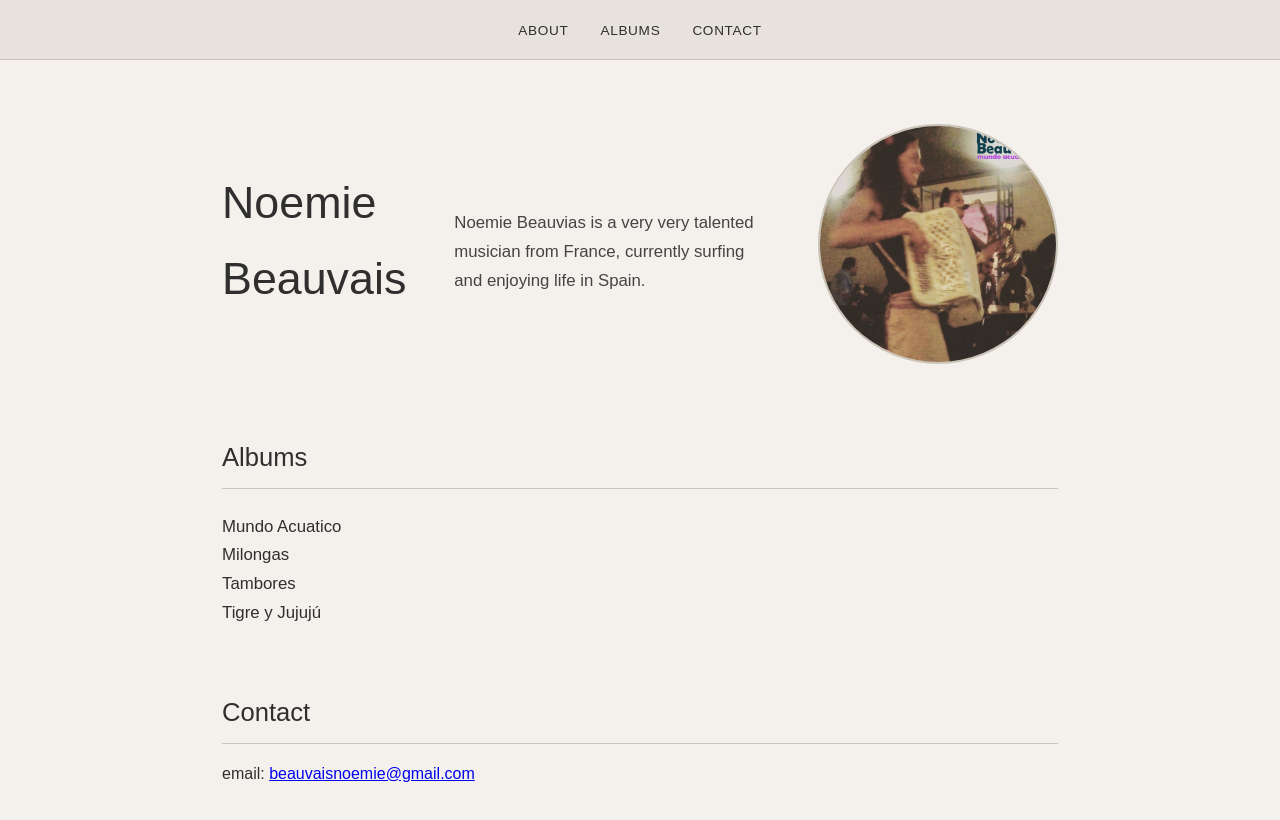
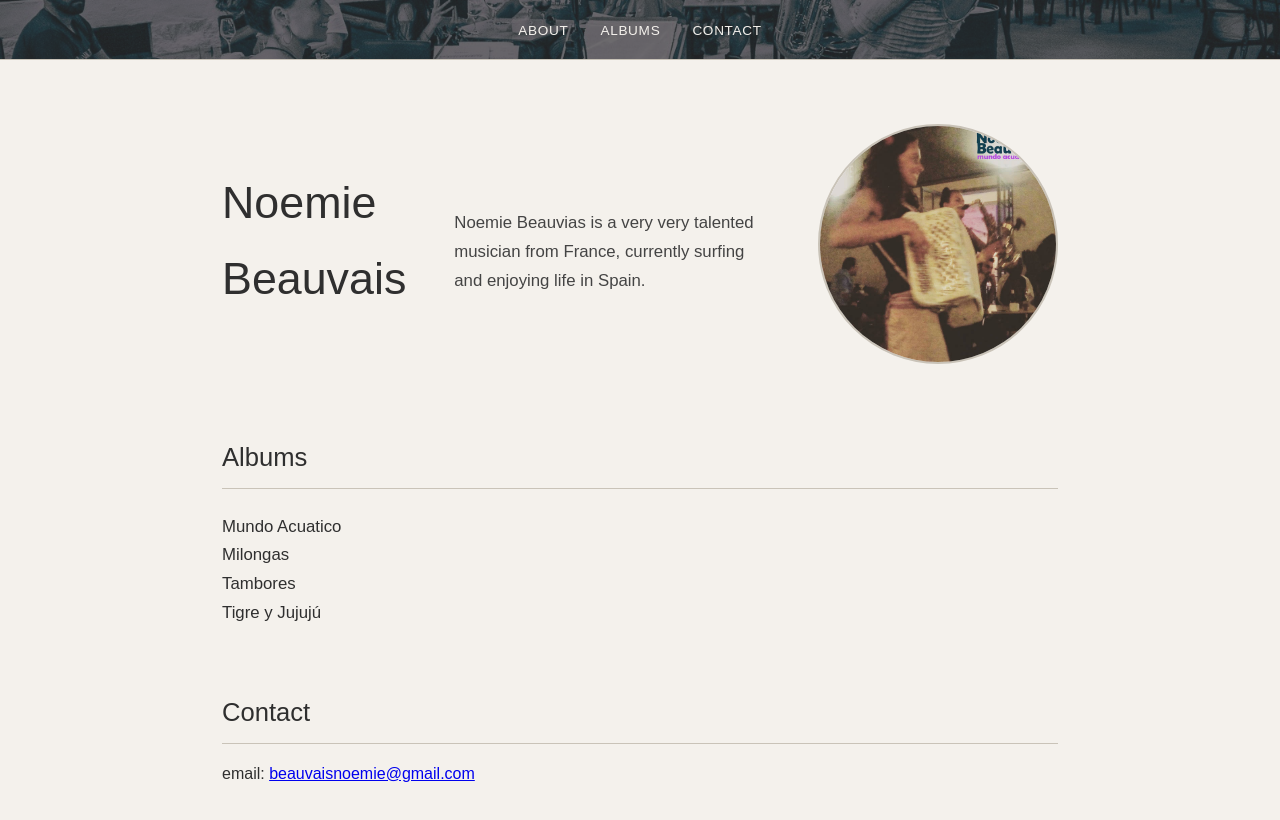
Before and after one commit to zenidreney/noe-portfolio, a plain HTML site: page index.html in a window 1280 px wide. Drawn offline with Linux system fonts and the light colour scheme.

Commit message:
added navbar picture

```diff
--- a/index.css
+++ b/index.css
@@ -1,7 +1,9 @@
 /* index.css */
 
 /* CSS Reset */
-* {
+*,
+*::after,
+*::before {
     margin: 0;
     padding: 0;
     box-sizing: border-box;
@@ -10,6 +12,7 @@
 /* Color palette: Rustic, modern */
 :root {
     --bg-color: #f4f1ec;
+    --nav-text-color: #f4f1ec;
     /* warm off-white */
     --text-color: #2f2f2f;
     /* soft charcoal */
@@ -28,11 +31,28 @@ body {
     line-height: 1.7;
 }
 
+/* Main */
+
+
+
 /* Navbar */
 .navbar {
-    background-color: var(--nav-bg);
+    position: relative;
+    background: url("images/noemie-sitting.jpg");
+    background-size: cover;
+    background-position: 20%;
     border-bottom: 1px solid var(--border-color);
     padding: 1rem 2rem;
+
+}
+
+.navbar::after {
+    position: absolute;
+    inset: 0;
+    opacity: 70%;
+    content: "";
+    background-color: #2f2f2f;
+    z-index: 1;
 }
 
 .navbar ul {
@@ -44,8 +64,10 @@ body {
 }
 
 .navbar a {
+    position: relative;
+    z-index: 2;
     text-decoration: none;
-    color: var(--text-color);
+    color: var(--nav-text-color);
     font-weight: 500;
     letter-spacing: 0.05em;
     text-transform: uppercase;
```
Also changed, not shown: images/noemie-sitting.jpg (added).
